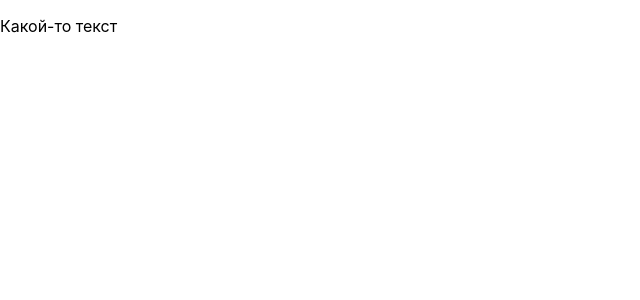
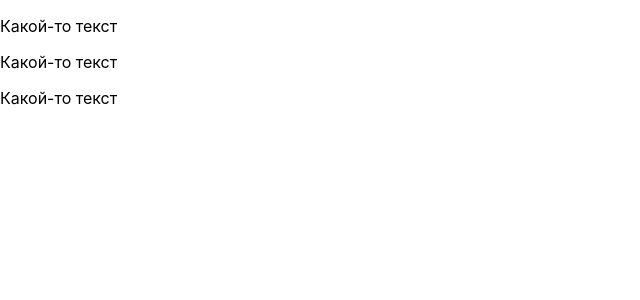
Before and after one commit to nemnogokartavyy/Basic-React-Tutorial, a React (Create React App) app: page / in a window 1280 px wide. Shown: the top 300 px of the page, without its empty margins (0-640 px from the left). Built offline with nearby package versions, Linux system fonts and the light colour scheme.

Commit message:
React Prime 80/112 chapter 1 task 87 gtask

```diff
--- a/src/App.js
+++ b/src/App.js
@@ -5,7 +5,13 @@ import React, { useState } from 'react';
 import { User } from './components/User';
 
 const App = () => {
-    return <User />
+    return (
+        <>
+            <User />
+            <User />
+            <User />
+        </>
+    )
 };
 
 export default App;
```
